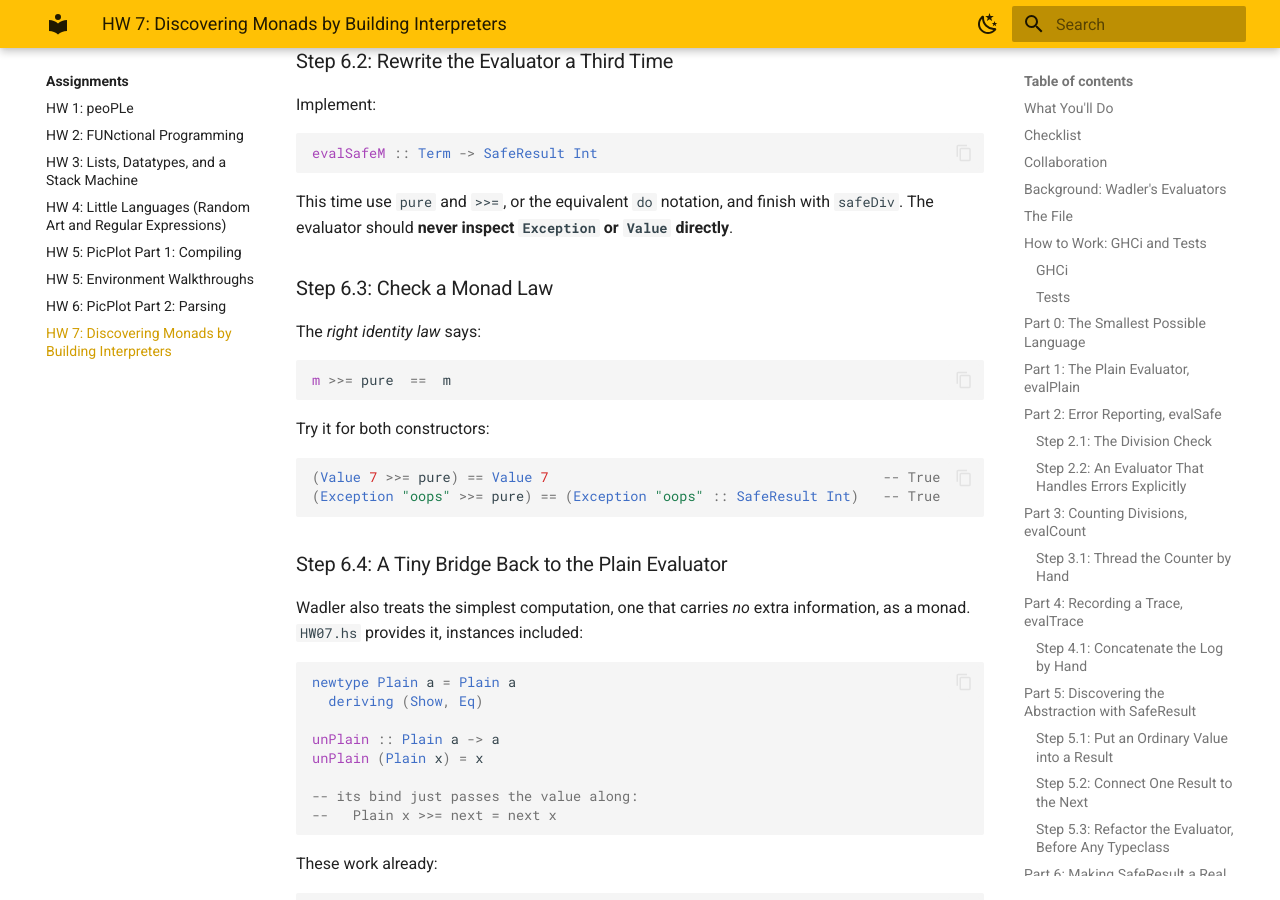
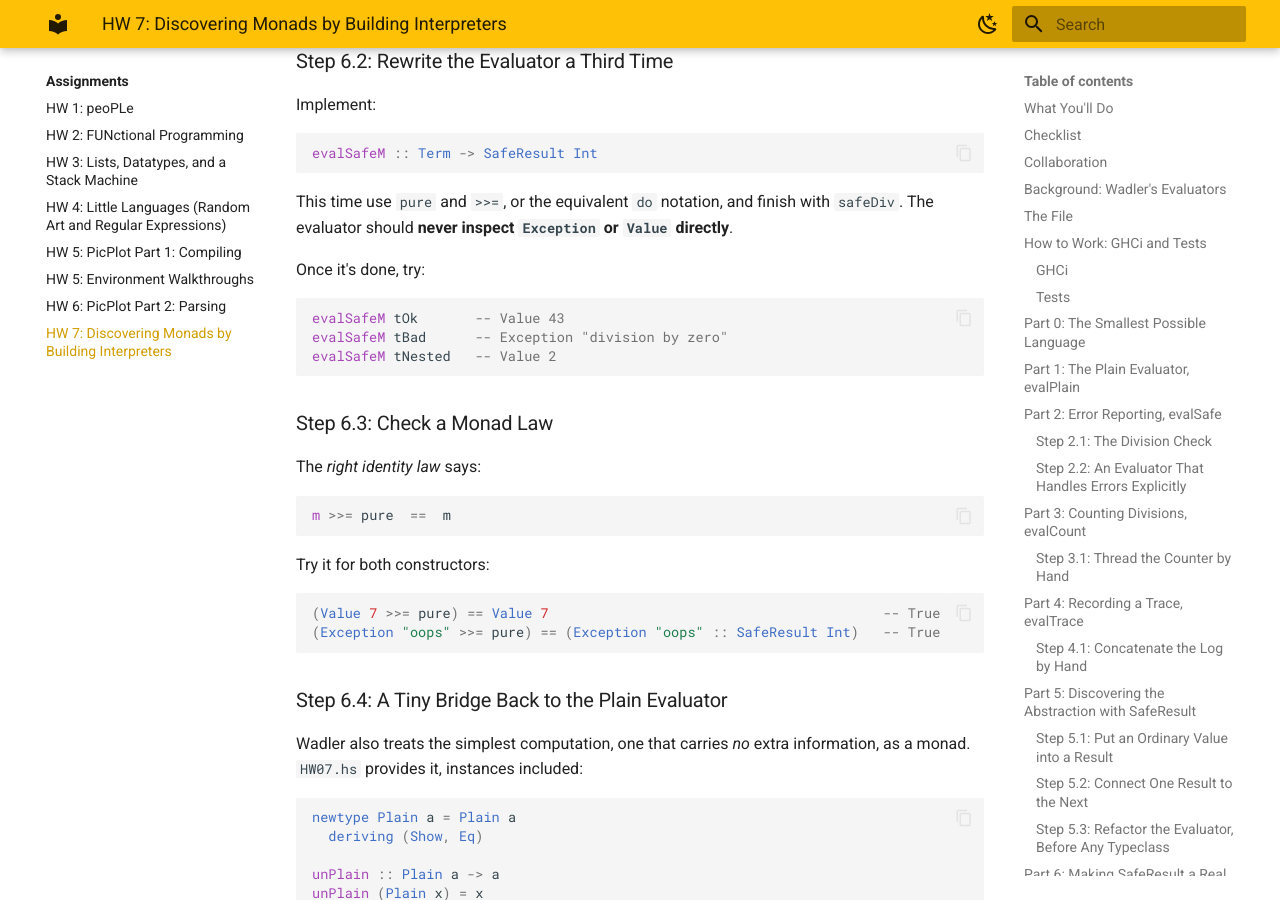
Before and after one commit to lbang-hmc/cs-131-website, an MkDocs documentation site: the page built from content/assignments/hw07.md, in a window 1280 px wide and 900 px high, scrolled down 13467 px. Built offline with MkDocs 1.6.1 and Material for MkDocs 9.7.7, drawn with Linux system fonts in a browser that asks for light colours.

Commit message:
HW 7: evalSafeM examples in Step 6.2
Co-Authored-By: Claude Opus 5.5 <noreply@anthropic.com>

````diff
--- a/content/assignments/hw07.md
+++ b/content/assignments/hw07.md
@@ -540,6 +540,14 @@ evalSafeM :: Term -> SafeResult Int
 
 This time use `pure` and `>>=`, or the equivalent `do` notation, and finish with `safeDiv`. The evaluator should **never inspect `Exception` or `Value` directly**.
 
+Once it's done, try:
+
+```haskell
+evalSafeM tOk       -- Value 43
+evalSafeM tBad      -- Exception "division by zero"
+evalSafeM tNested   -- Value 2
+```
+
 ### Step 6.3: Check a Monad Law
 
 The *right identity law* says:
````
